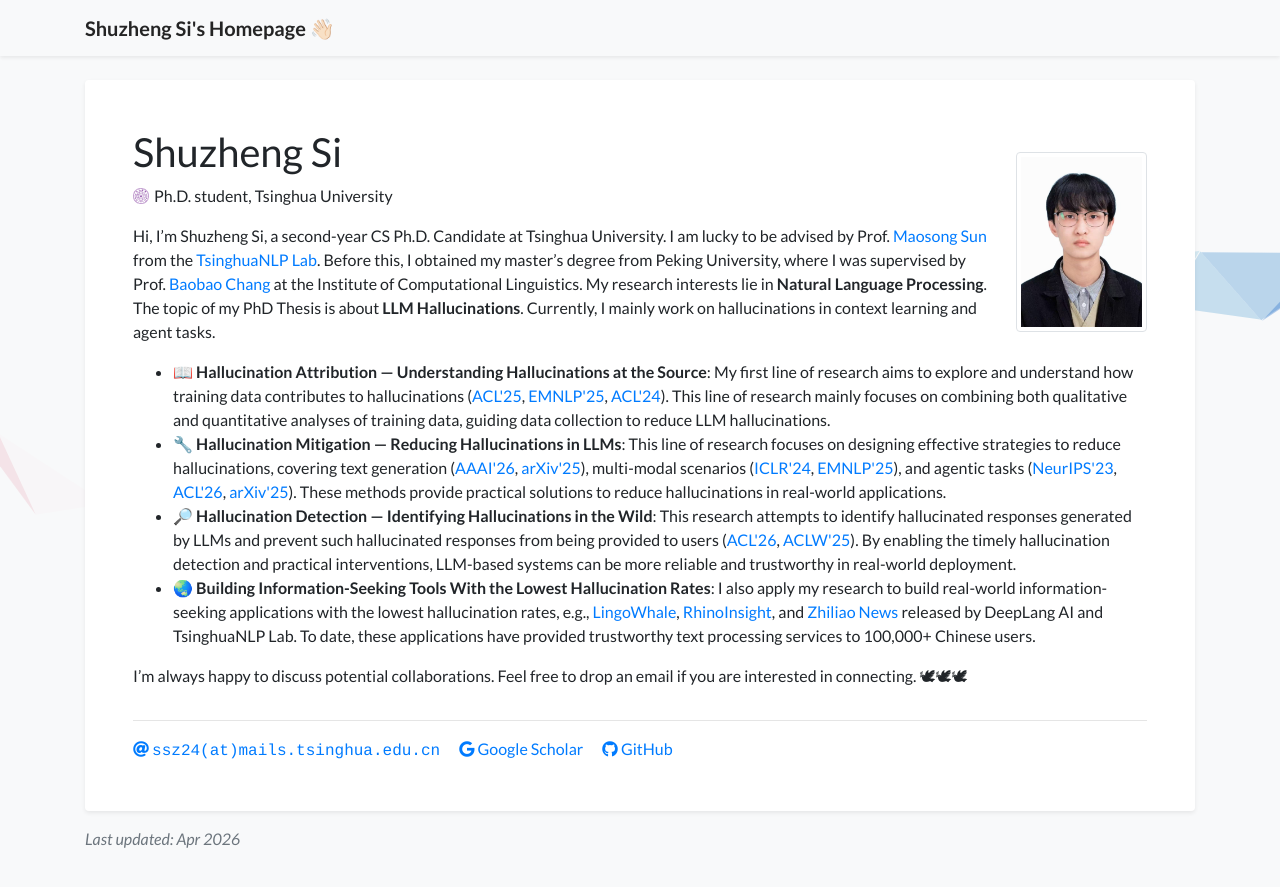
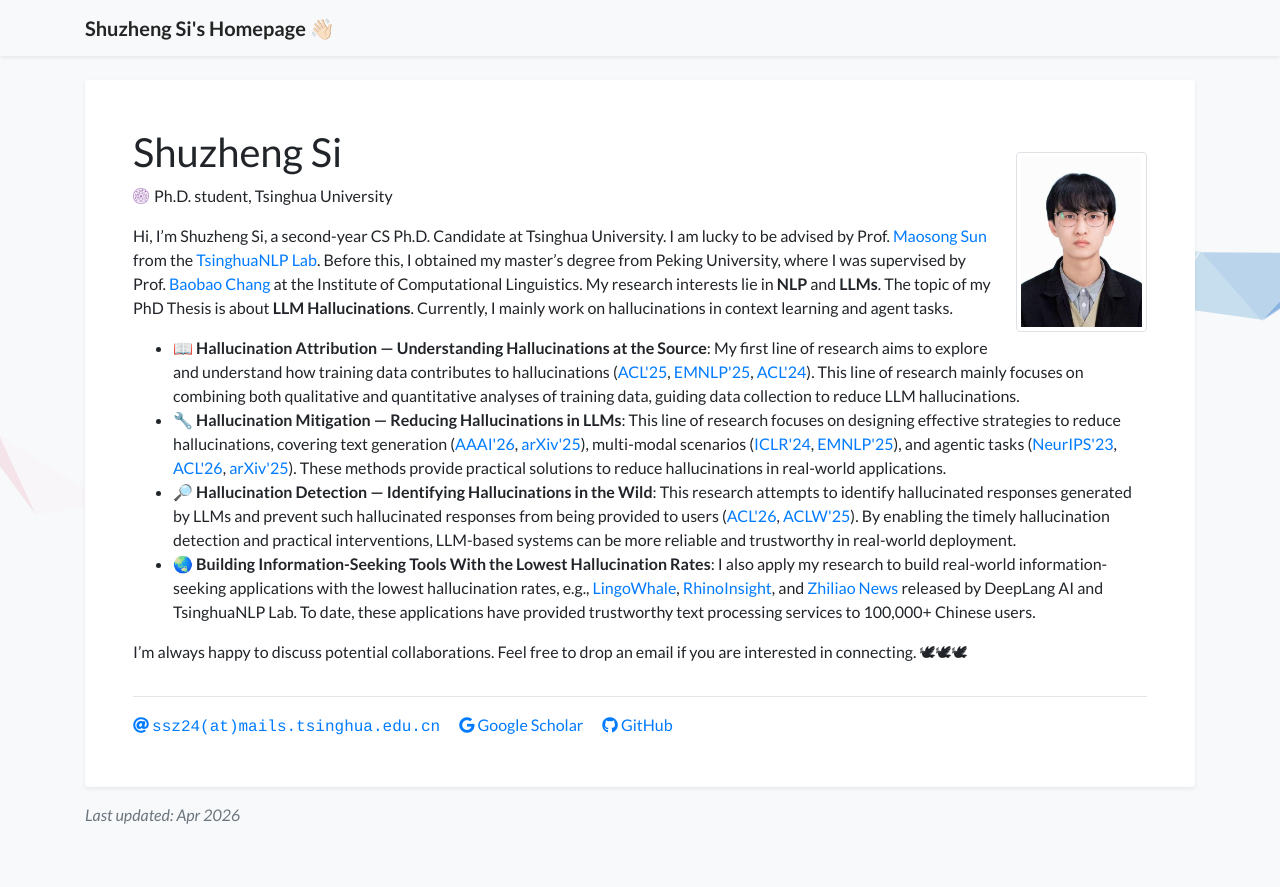
Before and after one commit to S1s-Z/s1s-z.github.io, a Jekyll site: the page built from index.html, in a window 1280 px wide. Shown: the top 887 px of the page. Built offline with Jekyll 4.4.1, drawn with Linux system fonts in a browser that asks for light colours; a style sheet for code colours, icons or effects is not loaded.

Commit message:
Update profile.yml

```diff
--- a/_data/profile.yml
+++ b/_data/profile.yml
@@ -19,7 +19,7 @@
 # xiaohongshu: 5fa2663000000000010068e2
 
 short_bio: >-
-  Hi, I’m Shuzheng Si, a second-year CS Ph.D. Candidate at Tsinghua University. I am lucky to be advised by Prof. <a href="https://scholar.google.com/citations?hl=en&user=zIgT0HMAAAAJ">Maosong Sun</a> from the <a href="https://nlp.csai.tsinghua.edu.cn">TsinghuaNLP Lab</a>. Before this, I obtained my master’s degree from Peking University, where I was supervised by Prof. <a href="https://scholar.google.com.au/citations?user=LaKNyhQAAAAJ">Baobao Chang</a> at the Institute of Computational Linguistics. My research interests lie in <b>Natural Language Processing</b>. The topic of my PhD Thesis is about <b>LLM Hallucinations</b>. Currently, I mainly work on hallucinations in context learning and agent tasks.
+  Hi, I’m Shuzheng Si, a second-year CS Ph.D. Candidate at Tsinghua University. I am lucky to be advised by Prof. <a href="https://scholar.google.com/citations?hl=en&user=zIgT0HMAAAAJ">Maosong Sun</a> from the <a href="https://nlp.csai.tsinghua.edu.cn">TsinghuaNLP Lab</a>. Before this, I obtained my master’s degree from Peking University, where I was supervised by Prof. <a href="https://scholar.google.com.au/citations?user=LaKNyhQAAAAJ">Baobao Chang</a> at the Institute of Computational Linguistics. My research interests lie in <b>NLP</b> and <b>LLMs</b>. The topic of my PhD Thesis is about <b>LLM Hallucinations</b>. Currently, I mainly work on hallucinations in context learning and agent tasks.
   <br>
   <ul class="pub">
       <li>
```
